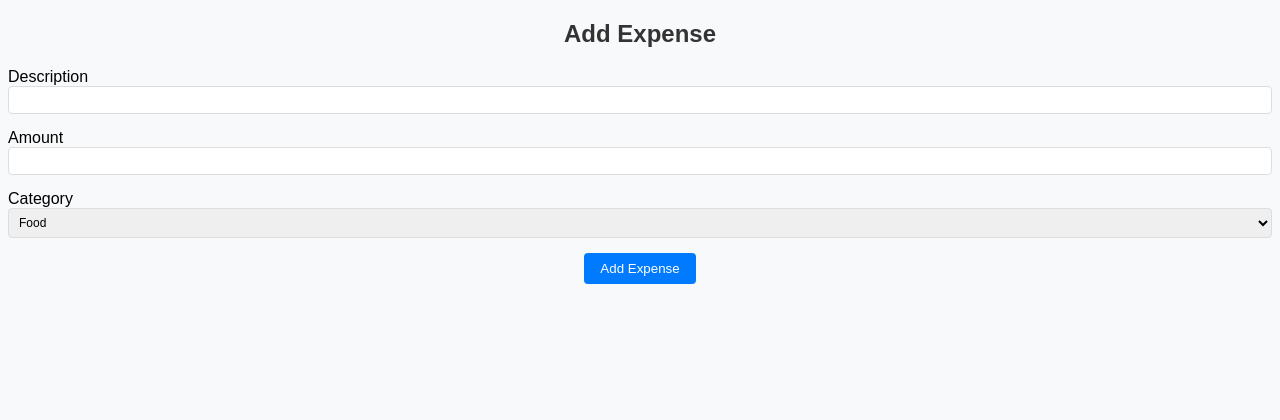
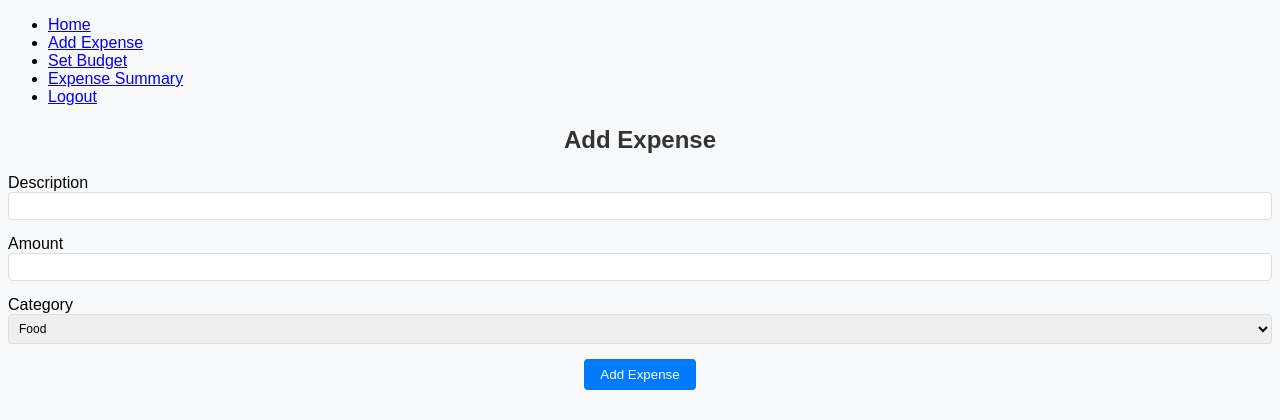
Before and after one commit to yazan-alqahtani/Simple-Budget-Tracker, a Flask app: page /add_expense in a window 1280 px wide. Shown: the top 420 px of the page. Run offline with Flask 2, Linux system fonts and the light colour scheme; the visitor is signed in with stand-in values (Sample User, id 1).

Commit message:
Templates URL added

```diff
--- a/templates/base.html
+++ b/templates/base.html
@@ -4,10 +4,19 @@
     <meta charset="UTF-8">
     <link rel="stylesheet" href="{{ url_for('static', filename='styles.css') }}">
     <meta name="viewport" content="width=device-width, initial-scale=1.0">
-    <title>{% block title %}Your App Name{% endblock %}</title>
+    <title>{% block title %}Simple Budget Tracker{% endblock %}</title>
 </head>
 <body>
     <div class="container">
+        <nav>
+            <ul>
+                <li><a href="{{ url_for('index') }}">Home</a></li>
+                <li><a href="{{ url_for('add_expense') }}">Add Expense</a></li>
+                <li><a href="{{ url_for('set_budget') }}">Set Budget</a></li>
+                <li><a href="{{ url_for('expense_summary') }}">Expense Summary</a></li>
+                <li><a href="{{ url_for('logout') }}">Logout</a></li>
+            </ul>
+        </nav>
         {% block content %}{% endblock %}
     </div>
 </body>
```
